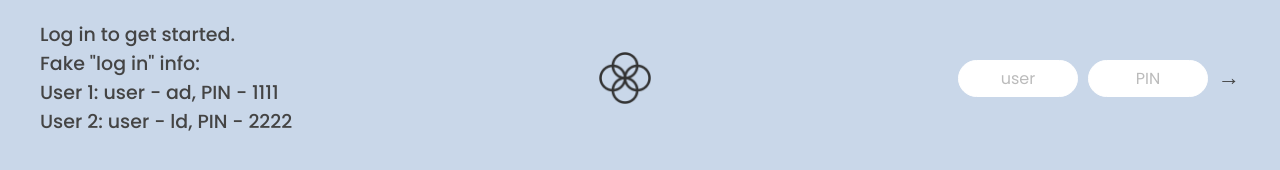
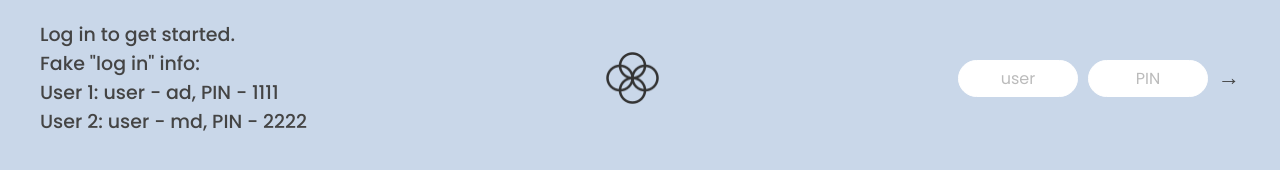
Before and after one commit to ElenaGregov/Bankist-App, a plain HTML site: page index.html in a window 1280 px wide. Drawn offline with Linux system fonts and the light colour scheme.

Commit message:
Update index.html

```diff
--- a/index.html
+++ b/index.html
@@ -20,7 +20,7 @@
       <p class="welcome">Log in to get started. <br>
         Fake "log in" info: <br>
         User 1: user - ad, PIN - 1111<br>
-        User 2: user - ld, PIN - 2222</p>
+        User 2: user - md, PIN - 2222</p>
       <img src="logo.png" alt="Logo" class="logo" />
       <form class="login">
         <input
```
